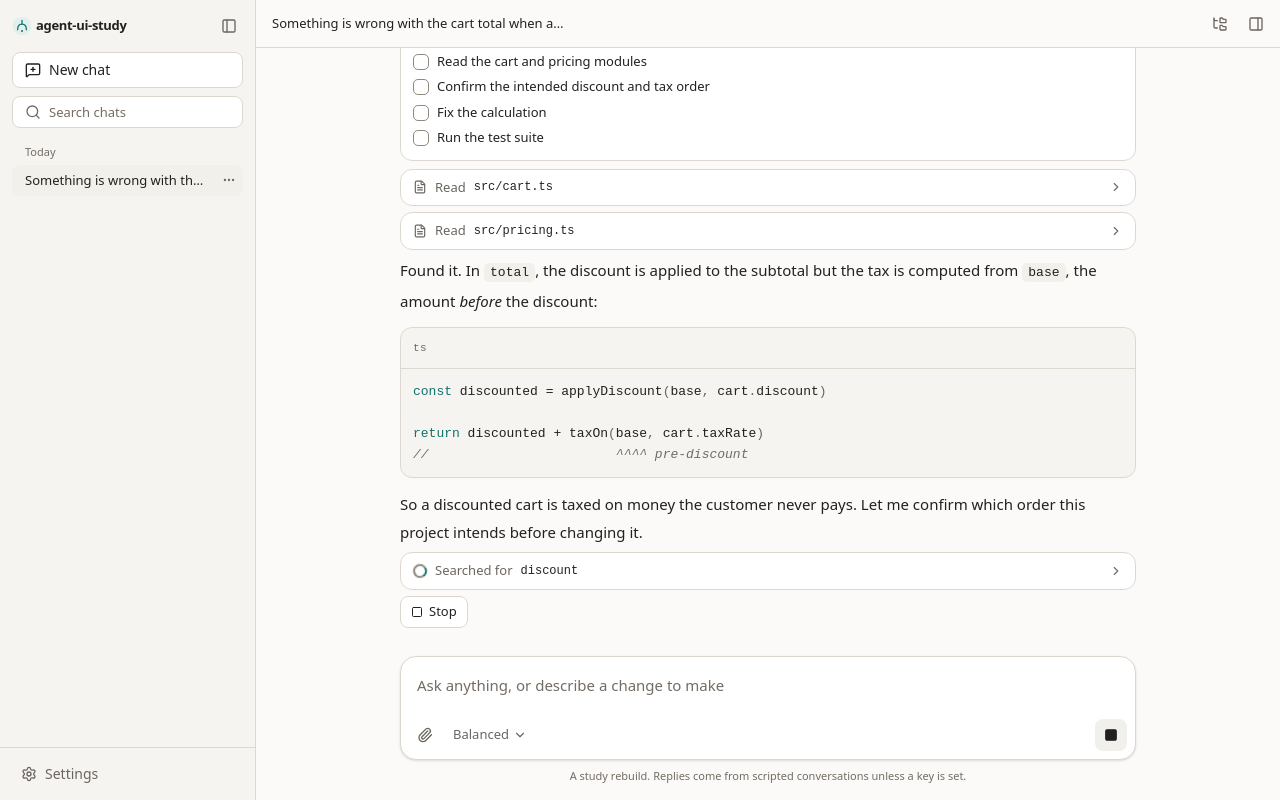
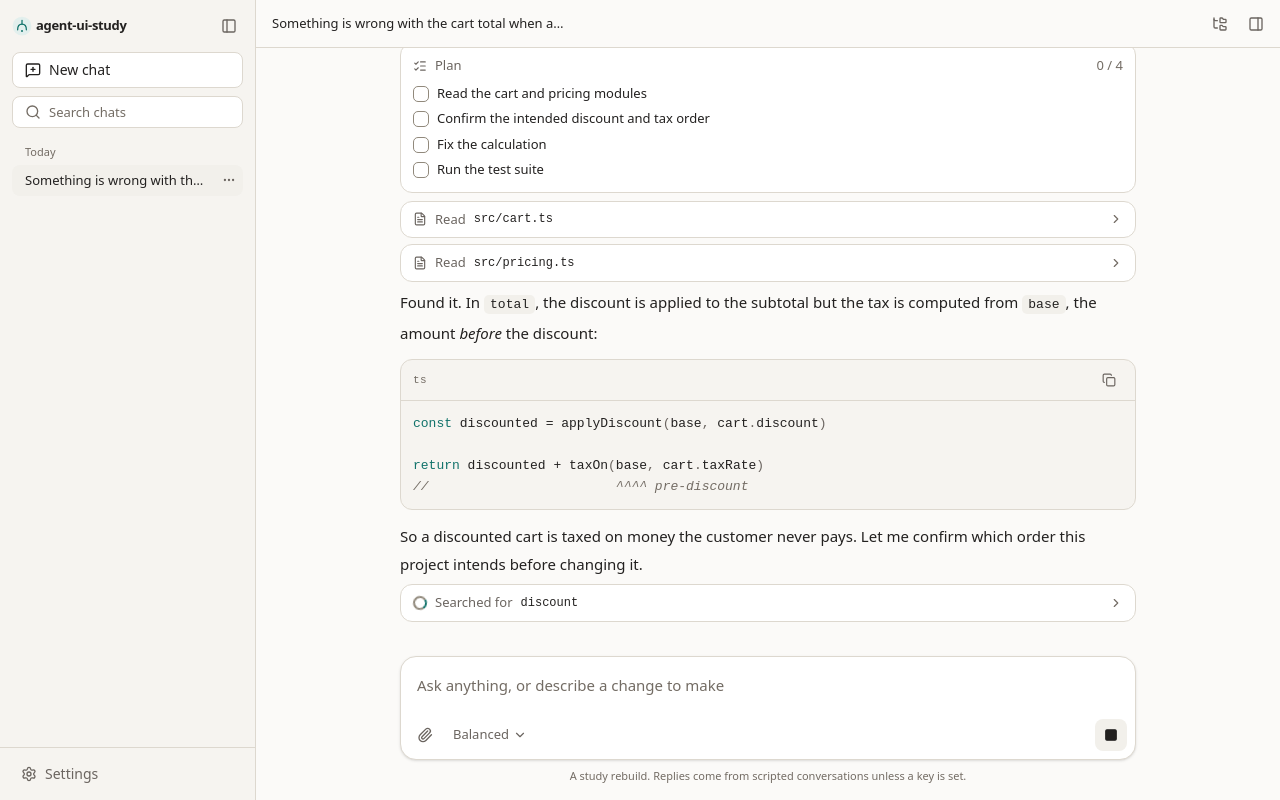
Before and after one commit to jlmjr-dev/agent-ui-study, a React (Vite) app in the folder apps/web/: page / in a window 1280 px wide. Both pictures are taken after a click on the button 606 px from the left and 346 px from the top of the page. Built offline with nearby package versions, Linux system fonts and the light colour scheme.

Commit message:
Fix every message action being unreachable without a hover

```diff
--- a/apps/web/src/features/chat/assistant-message.tsx
+++ b/apps/web/src/features/chat/assistant-message.tsx
@@ -6,7 +6,7 @@ import {
   type Conversation,
   type MessageNode,
 } from "@agent-ui-study/protocol"
-import { Check, CircleAlert, Copy, RefreshCw, Square } from "lucide-react"
+import { Check, CircleAlert, Copy, RefreshCw } from "lucide-react"
 import { Badge, Button, IconButton, cn } from "@agent-ui-study/ui"
 
 import { BlockList } from "@/features/blocks/block-list"
@@ -20,6 +20,8 @@ import { useMessageContent, useRun } from "./run-context"
 export type AssistantMessageProps = {
   node: MessageNode
   conversation: Conversation
+  /** The last turn keeps its actions on screen; earlier ones reveal on hover. */
+  isLatest: boolean
   onRegenerate: (nodeId: string) => void
   onSwitchBranch: (nodeId: string) => void
   onOpenArtifact: (artifactId: string) => void
@@ -28,12 +30,13 @@ export type AssistantMessageProps = {
 export function AssistantMessage({
   node,
   conversation,
+  isLatest,
   onRegenerate,
   onSwitchBranch,
   onOpenArtifact,
 }: AssistantMessageProps) {
   const { settings } = useSettings()
-  const { run, stop } = useRun()
+  const { run } = useRun()
   const { copied, copy } = useCopy()
 
   const content = useMessageContent(node)
@@ -41,7 +44,7 @@ export function AssistantMessage({
   const { index, total } = branchIndexOf(conversation, node.id)
 
   return (
-    <div className="group/assistant">
+    <div className="group/assistant mt-4">
       <BlockList
         blocks={content}
         streaming={streaming}
@@ -72,24 +75,18 @@ export function AssistantMessage({
         </p>
       ) : null}
 
+      {/* The composer owns stopping a run, so this row waits it out rather than
+          offering a second, quieter stop button beside it. */}
       <div
         className={cn(
-          "mt-1.5 flex items-center gap-1 transition-opacity",
-          streaming
-            ? "opacity-100"
-            : "opacity-0 group-hover/assistant:opacity-100 focus-within:opacity-100"
+          "mt-1.5 flex items-center gap-1",
+          streaming && "invisible",
+          !streaming &&
+            !isLatest &&
+            "reveal group-hover/assistant:visible group-hover/assistant:opacity-100"
         )}
       >
-        {streaming ? (
-          <Button
-            size="sm"
-            variant="secondary"
-            icon={<Square className="size-3" />}
-            onClick={stop}
-          >
-            Stop
-          </Button>
-        ) : (
+        {streaming ? null : (
           <>
             <IconButton
               size="sm"
--- a/apps/web/src/features/chat/transcript.tsx
+++ b/apps/web/src/features/chat/transcript.tsx
@@ -39,9 +39,19 @@ export function Transcript({
 
   return (
     <div className="relative min-h-0 flex-1">
+      {/* Status transitions only. Piping streamed text into a live region
+          would announce a reply one fragment at a time, which is worse than
+          announcing nothing at all. */}
+      <p className="sr-only" aria-live="polite" aria-atomic="true">
+        {run ? "Generating a response" : "Response complete"}
+      </p>
+
       <div ref={ref} onScroll={onScroll} className="h-full overflow-y-auto">
-        <div className="mx-auto flex w-full max-w-3xl flex-col gap-7 px-4 py-6">
-          {path.map((node: MessageNode) =>
+        {/* No uniform gap: a prompt sits close to its own reply and further
+            from the next turn, so the pairs group without needing an avatar or
+            a label to mark the boundary. */}
+        <div className="mx-auto flex w-full max-w-3xl flex-col px-4 py-6">
+          {path.map((node: MessageNode, index) =>
             node.role === "user" ? (
               <UserMessage
                 key={node.id}
@@ -55,6 +65,7 @@ export function Transcript({
                 key={node.id}
                 node={node}
                 conversation={conversation}
+                isLatest={index === path.length - 1}
                 onRegenerate={onRegenerate}
                 onSwitchBranch={onSwitchBranch}
                 onOpenArtifact={onOpenArtifact}
--- a/apps/web/src/features/chat/user-message.tsx
+++ b/apps/web/src/features/chat/user-message.tsx
@@ -50,7 +50,7 @@ export function UserMessage({
   }
 
   return (
-    <div className="group/user flex flex-col items-end gap-1.5">
+    <div className="group/user mt-10 flex flex-col items-end gap-1.5 first:mt-0">
       {node.attachments?.length ? (
         <div className="flex flex-wrap justify-end gap-1.5">
           {node.attachments.map((attachment) => (
@@ -68,11 +68,11 @@ export function UserMessage({
         </div>
       ) : null}
 
-      <div className="max-w-[85%] rounded-2xl rounded-br-md bg-surface-raised px-4 py-2.5 text-[15px] leading-7 whitespace-pre-wrap text-text">
+      <div className="max-w-[85%] rounded-2xl rounded-br-md bg-surface-raised px-4 py-2.5 text-[16px] leading-[1.7] whitespace-pre-wrap text-text">
         {text}
       </div>
 
-      <div className="flex items-center gap-1 opacity-0 transition-opacity group-hover/user:opacity-100 focus-within:opacity-100">
+      <div className="reveal flex items-center gap-1 group-hover/user:visible group-hover/user:opacity-100">
         <BranchPager
           index={index}
           total={total}
@@ -129,7 +129,7 @@ function EditForm({
             onSubmit(value)
           }
         }}
-        className="border-transparent bg-transparent text-[15px] leading-7"
+        className="border-transparent bg-transparent text-[16px] leading-[1.7]"
       />
 
       <div className="flex items-center justify-end gap-2 px-1 pt-1">
--- a/apps/web/src/features/markdown/code-block.tsx
+++ b/apps/web/src/features/markdown/code-block.tsx
@@ -35,6 +35,7 @@ export const CodeBlock = memo(function CodeBlock({
 }: CodeBlockProps) {
   const { copied, copy } = useCopy()
   const tokens = useMemo(() => highlight(code, language), [code, language])
+  const isDiff = language === "diff"
 
   return (
     <div
@@ -49,7 +50,7 @@ export const CodeBlock = memo(function CodeBlock({
           size="sm"
           label={copied ? "Copied" : "Copy code"}
           onClick={() => void copy(code)}
-          className="opacity-0 transition-opacity group-hover/code:opacity-100 focus-visible:opacity-100"
+          className="reveal group-hover/code:visible group-hover/code:opacity-100"
         >
           {copied ? (
             <Check className="size-3.5 text-success" />
@@ -59,6 +60,26 @@ export const CodeBlock = memo(function CodeBlock({
         </IconButton>
       </div>
 
+      {/* A diff is line-oriented, so it is tinted per line rather than
+          tokenised: without this the +/- payoff renders as identical text. */}
+      {isDiff ? (
+        <pre className="overflow-x-auto py-3 text-[13px] leading-relaxed">
+          <code className="font-mono">
+            {code.split("\n").map((line, index) => (
+              <div
+                key={index}
+                className={cn(
+                  "px-3",
+                  line.startsWith("+") && "bg-success/12 text-success",
+                  line.startsWith("-") && "bg-danger/12 text-danger"
+                )}
+              >
+                {line || "\u00a0"}
+              </div>
+            ))}
+          </code>
+        </pre>
+      ) : (
         <pre className="overflow-x-auto p-3 text-[13px] leading-relaxed">
           <code className="font-mono">
             {tokens.map((token, index) => (
@@ -68,6 +89,7 @@ export const CodeBlock = memo(function CodeBlock({
             ))}
           </code>
         </pre>
+      )}
     </div>
   )
 })
```
Lines whose indentation alone changed are shown as unchanged.
